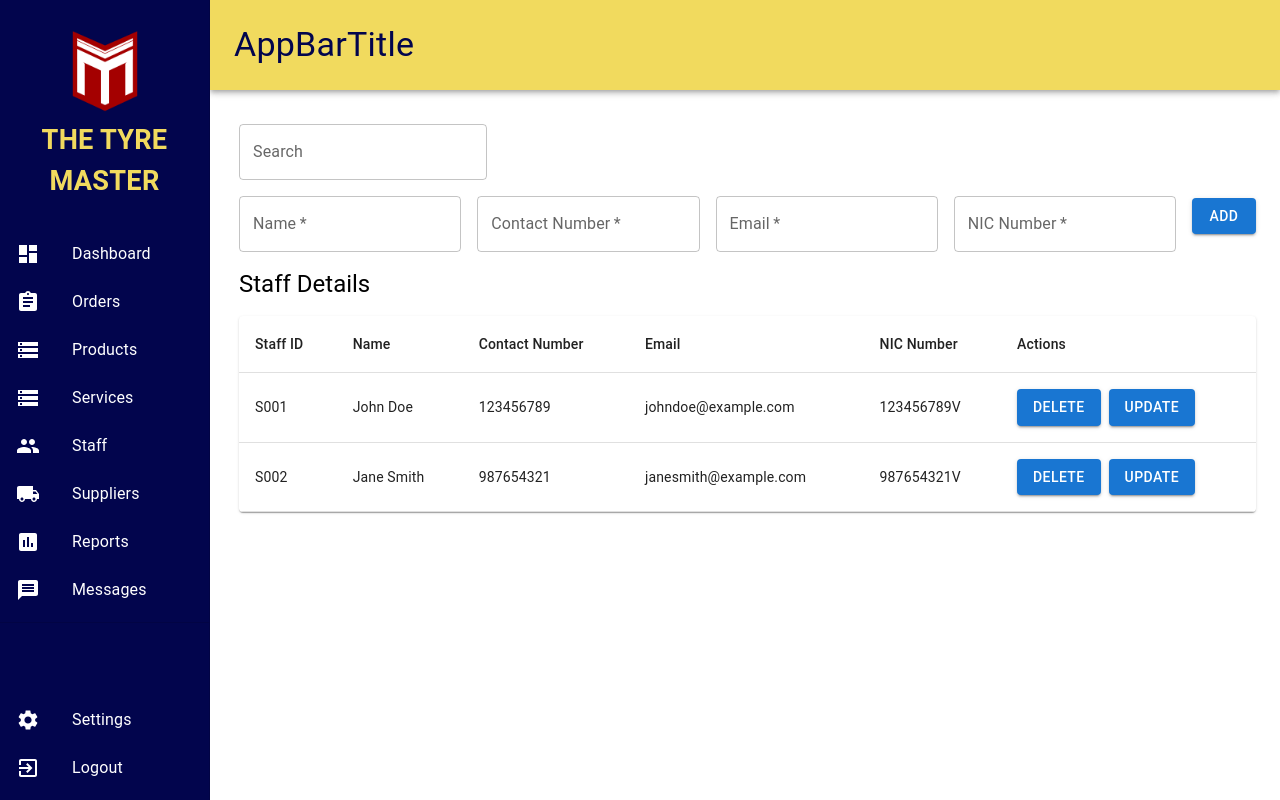
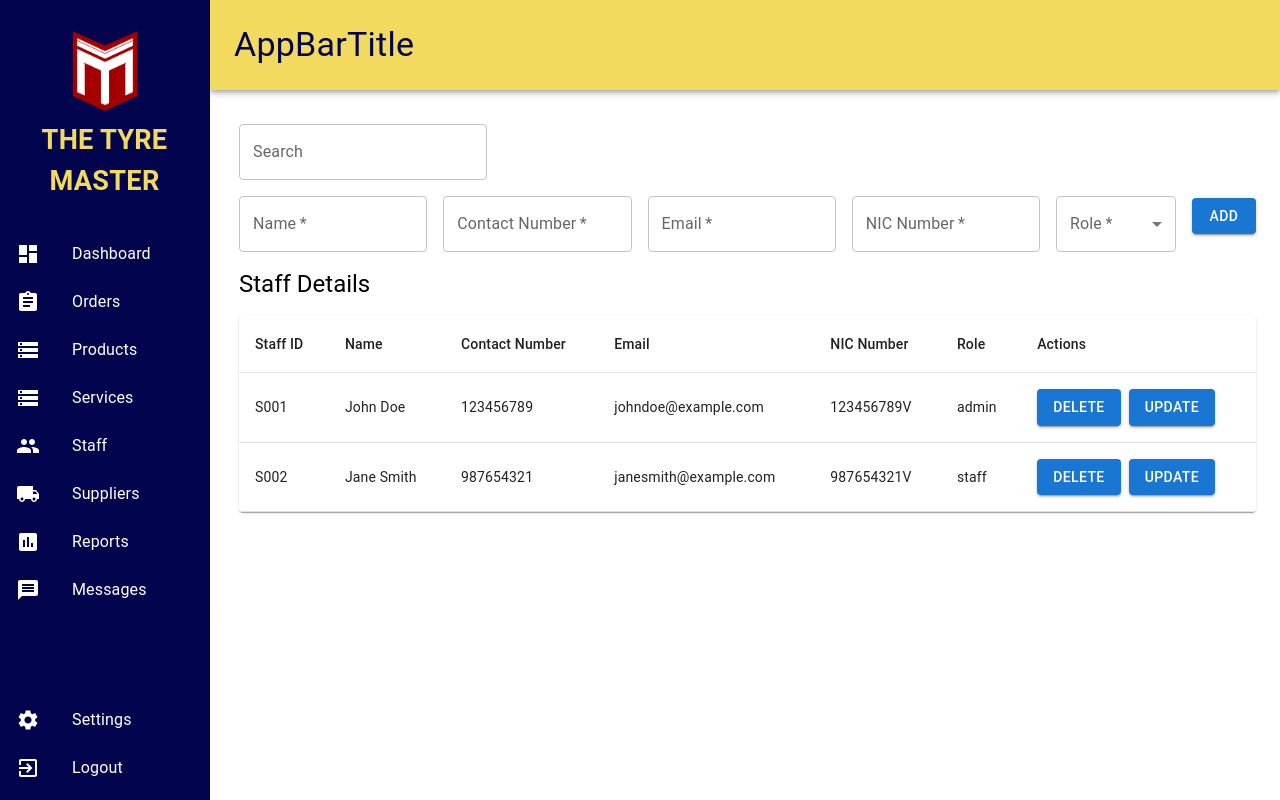
Before and after one commit to charuniweerakoon/SDP, a React (Create React App) app in the folder client/: page /staff in a window 1280 px wide. Built offline with nearby package versions, Linux system fonts and the light colour scheme.

Commit message:
staff roles added

```diff
--- a/client/src/pages/Shop/Staff.jsx
+++ b/client/src/pages/Shop/Staff.jsx
@@ -1,5 +1,5 @@
 import React, { useState } from 'react';
-import { Box, Table, TableBody, TableCell, TableContainer, TableHead, TableRow, Paper, TextField, Button, Typography } from '@mui/material';
+import { Box, Table, TableBody, TableCell, TableContainer, TableHead, TableRow, Paper, TextField, Button, Typography, MenuItem, Select, FormControl, InputLabel } from '@mui/material';
 import AppbarCompany from "./AppbarCompany";
 import SidebarNavigation from "./Sidebar";
 
@@ -9,12 +9,13 @@ const Staff = () => {
     name: '',
     contactNumber: '',
     email: '',
-    nicNumber: ''
+    nicNumber: '',
+    role: ''
   });
 
   const [rows, setRows] = useState([
-    { staffId: 'S001', name: 'John Doe', contactNumber: '123456789', email: 'johndoe@example.com', nicNumber: '123456789V' },
-    { staffId: 'S002', name: 'Jane Smith', contactNumber: '987654321', email: 'janesmith@example.com', nicNumber: '987654321V' },
+    { staffId: 'S001', name: 'John Doe', contactNumber: '123456789', email: 'johndoe@example.com', nicNumber: '123456789V', role: 'admin' },
+    { staffId: 'S002', name: 'Jane Smith', contactNumber: '987654321', email: 'janesmith@example.com', nicNumber: '987654321V', role: 'staff' },
     // Add more rows as needed
   ]);
 
@@ -30,7 +31,7 @@ const Staff = () => {
 
   const addMember = () => {
     // Check if any required field is empty
-    if (!newMember.name || !newMember.contactNumber || !newMember.email || !newMember.nicNumber) {
+    if (!newMember.name || !newMember.contactNumber || !newMember.email || !newMember.nicNumber || !newMember.role) {
       alert('Please fill in all required fields');
       return;
     }
@@ -42,7 +43,8 @@ const Staff = () => {
       name: '',
       contactNumber: '',
       email: '',
-      nicNumber: ''
+      nicNumber: '',
+      role: ''
     });
   };
 
@@ -61,7 +63,8 @@ const Staff = () => {
       name: '',
       contactNumber: '',
       email: '',
-      nicNumber: ''
+      nicNumber: '',
+      role: ''
     });
   };
 
@@ -121,6 +124,18 @@ const Staff = () => {
               required
               sx={{ mr: 2 }}
             />
+            <FormControl required sx={{ mr: 2, minWidth: 120 }}>
+              <InputLabel>Role</InputLabel>
+              <Select
+                name="role"
+                value={newMember.role}
+                onChange={handleInputChange}
+              >
+                <MenuItem value="admin">Admin</MenuItem>
+                <MenuItem value="staff">Staff</MenuItem>
+                <MenuItem value="worker">Worker</MenuItem>
+              </Select>
+            </FormControl>
             <Button variant="contained" onClick={addMember} sx={{ ml: 'auto', mb: 2 }}>Add</Button>
           </Box>
           <Typography variant="h5" gutterBottom>Staff Details</Typography>
@@ -133,6 +148,7 @@ const Staff = () => {
                   <TableCell>Contact Number</TableCell>
                   <TableCell>Email</TableCell>
                   <TableCell>NIC Number</TableCell>
+                  <TableCell>Role</TableCell>
                   <TableCell>Actions</TableCell>
                 </TableRow>
               </TableHead>
@@ -144,6 +160,7 @@ const Staff = () => {
                     <TableCell>{row.contactNumber}</TableCell>
                     <TableCell>{row.email}</TableCell>
                     <TableCell>{row.nicNumber}</TableCell>
+                    <TableCell>{row.role}</TableCell>
                     <TableCell>
                       <Button variant="contained" onClick={() => deleteMember(row.staffId)}>Delete</Button>
                       <Button variant="contained" onClick={() => updateMember(row.staffId)} sx={{ ml: 1 }}>Update</Button>
```
